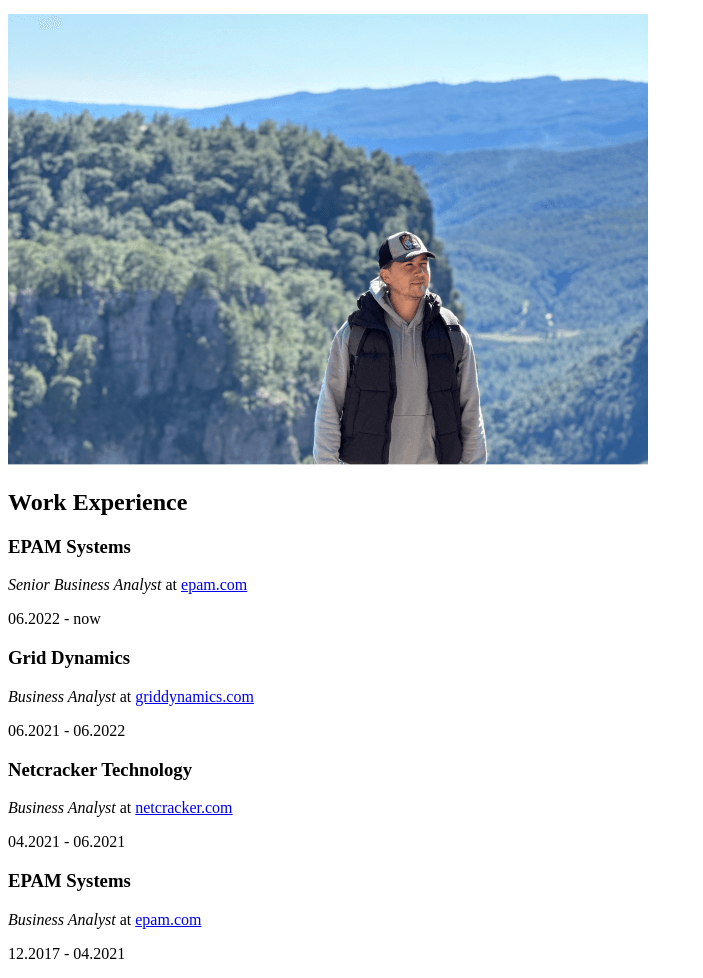
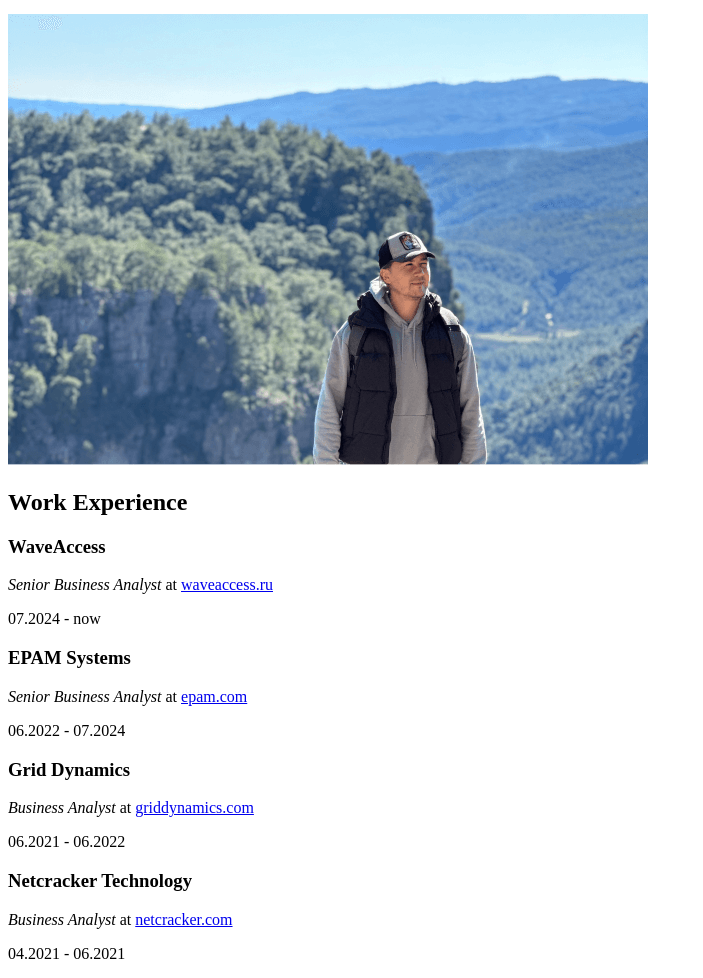
Before and after one commit to kikirilll/kikirilll.github.io, a plain HTML site: page index.html in a window 1280 px wide. Shown: the part 100-1078 px from the top of the page, without its empty margins (0-703 px from the left). Drawn offline with Linux system fonts and the light colour scheme.

Commit message:
new employer

```diff
--- a/index.html
+++ b/index.html
@@ -30,10 +30,16 @@
     <img src="photo.png" alt="">
     <h2>Work Experience</h2>
     <section>
+      <h3>WaveAccess</h3>
+      <i>Senior Business Analyst</i> at
+      <a target="_blank" href="https://www.waveaccess.ru/">waveaccess.ru</a>
+      <p>07.2024 - now</p>
+    </section>
+    <section>
       <h3>EPAM Systems</h3>
       <i>Senior Business Analyst</i> at
       <a target="_blank" href="https://epam.com/">epam.com</a>
-      <p>06.2022 - now</p>
+      <p>06.2022 - 07.2024</p>
     </section>
     <section>
       <h3>Grid Dynamics</h3>
```
Also changed, not shown: 1 other file.
